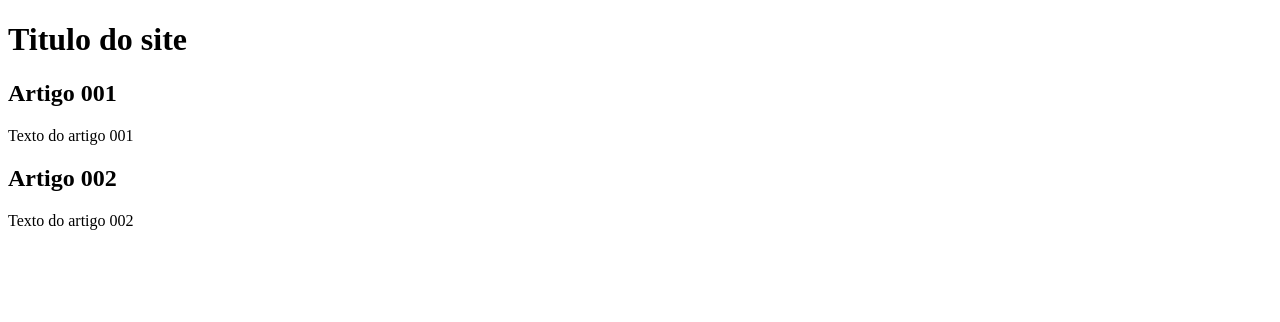
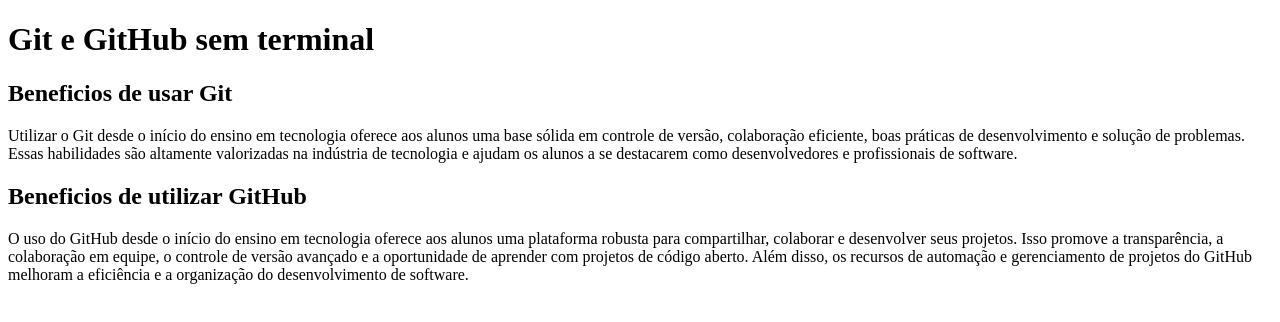
Before and after one commit to DevJPaiva/TesteBranches2, a plain HTML site: page index.html in a window 1280 px wide. Drawn offline with Linux system fonts and the light colour scheme.

Commit message:
Update conteudo
texto inserido

```diff
--- a/index.html
+++ b/index.html
@@ -10,23 +10,29 @@
     <main>
         <header>
             <h1>
-                Titulo do site
+                Git e GitHub sem terminal
             </h1>
         </header>
         <article>
             <h2>
-                Artigo 001
+                Beneficios de usar Git
             </h2>
             <p>
-                Texto do artigo 001
+                Utilizar o Git desde o início do ensino em tecnologia oferece aos alunos uma base sólida em controle de versão,
+                colaboração eficiente, boas práticas de desenvolvimento e solução de problemas.
+                Essas habilidades são altamente valorizadas na indústria de tecnologia e ajudam os alunos a se destacarem como desenvolvedores
+                e profissionais de software.
             </p>
         </article>
         <article>
             <h2>
-                Artigo 002
+                Beneficios de utilizar GitHub
             </h2>
             <p>
-                Texto do artigo 002
+                O uso do GitHub desde o início do ensino em tecnologia oferece aos alunos uma plataforma robusta para compartilhar,
+                colaborar e desenvolver seus projetos. Isso promove a transparência, a colaboração em equipe, o controle de versão avançado
+                e a oportunidade de aprender com projetos de código aberto. Além disso, os recursos de automação e gerenciamento de projetos
+                do GitHub melhoram a eficiência e a organização do desenvolvimento de software.
             </p>
         </article>
     </main>
```
